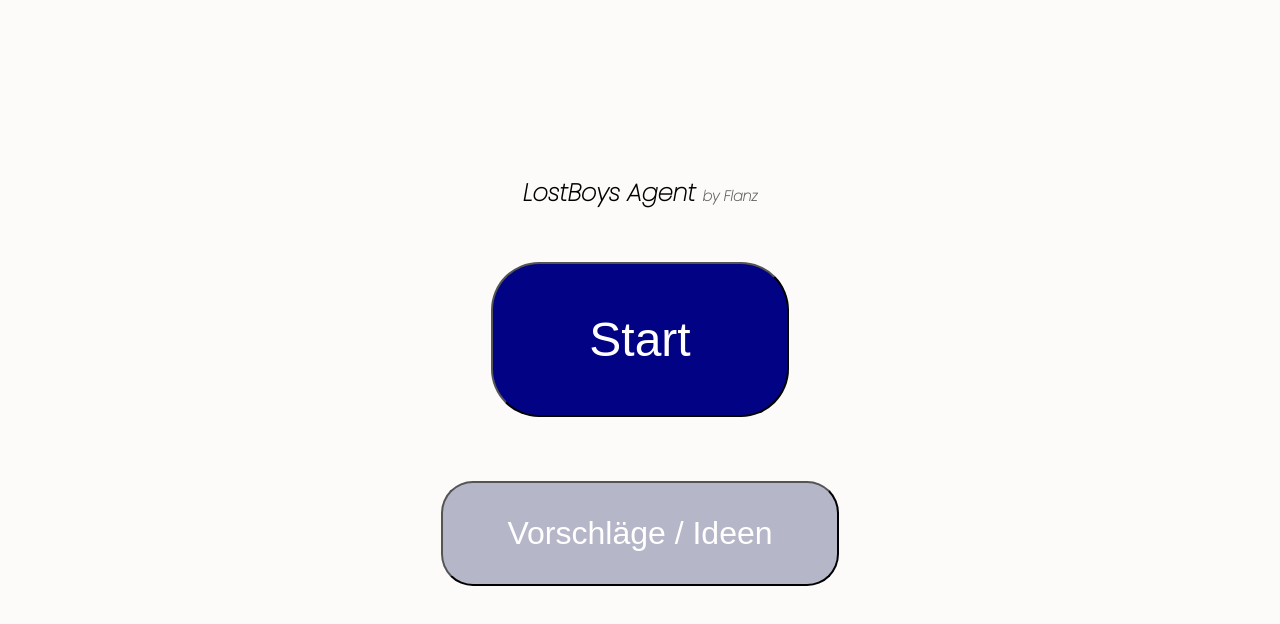
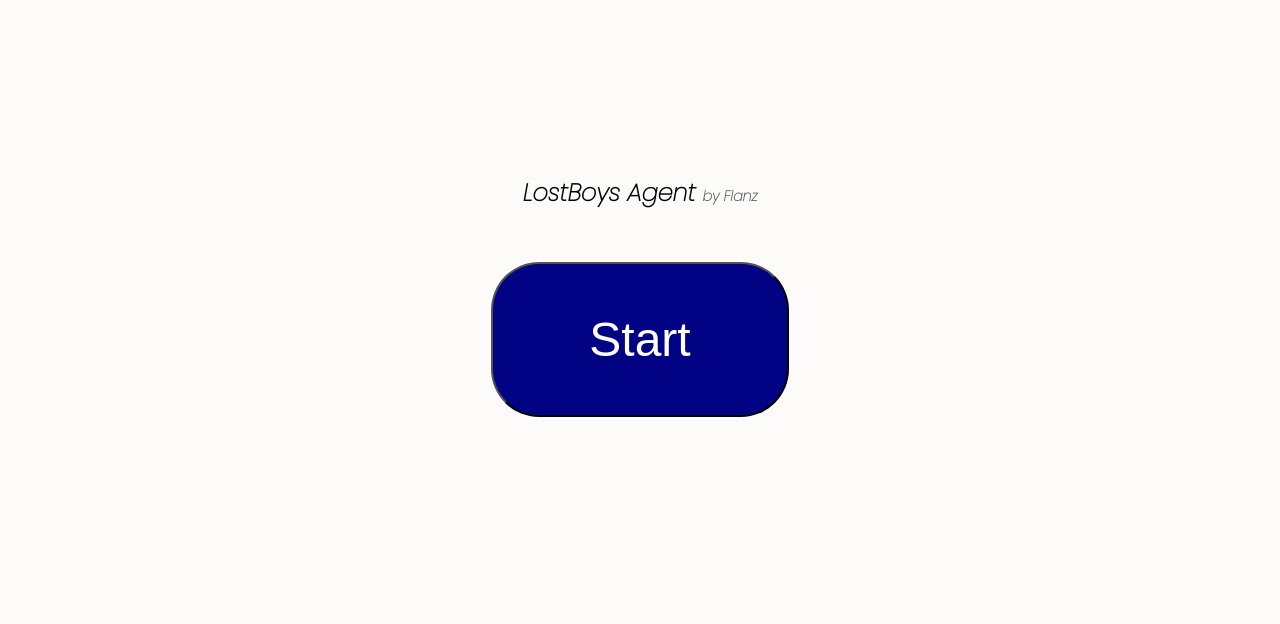
Before and after one commit to FranzLisdat/FranzLisdat.github.io, a plain HTML site: page agent.html in a window 1280 px wide. Shown: the part 68-692 px from the top of the page. Drawn offline with nearby package versions, Linux system fonts and the light colour scheme.

Commit message:
version 1.1 fertig

```diff
--- a/agent.html
+++ b/agent.html
@@ -39,11 +39,7 @@
                         <button type="button" class="start-button">Start</button></li>
                     </a>
                 </li>
-                <li>
-                    <a href="agent-optionen.html">
-                        <button class="ideen-button">Vorschläge / Ideen</button></li>
-                    </a>
-                </li>
+
             </ul>
      </div>
     </section>
```
